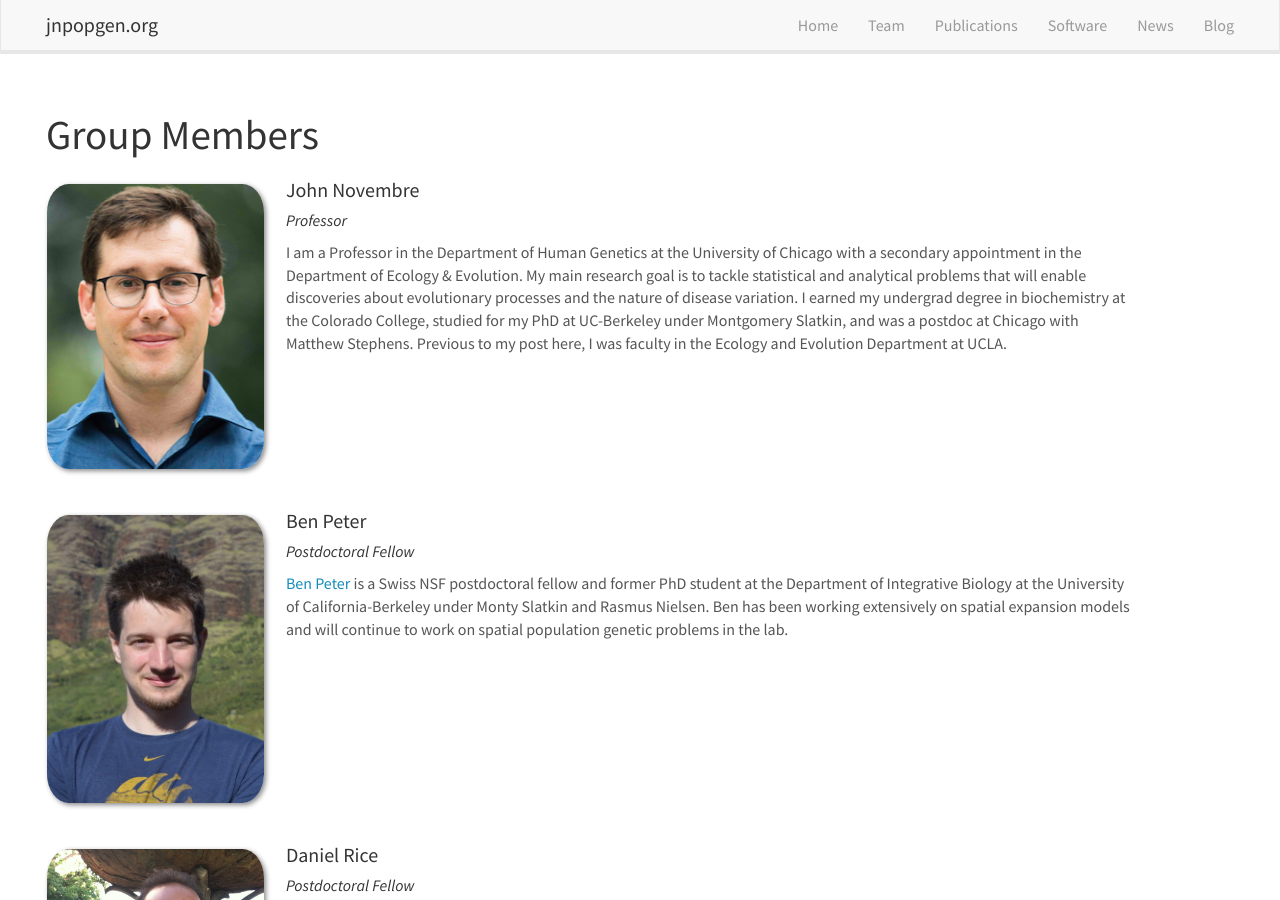
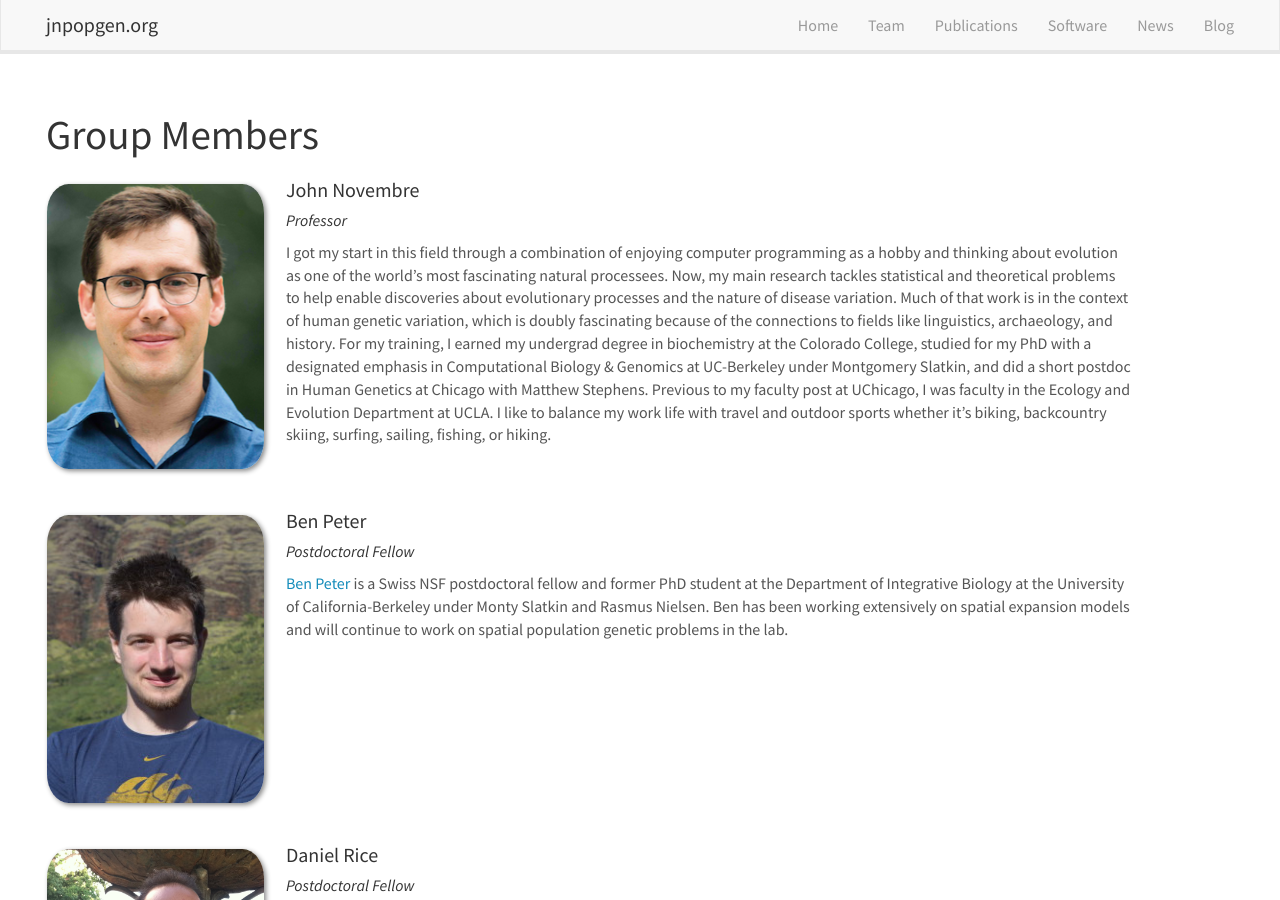
Before and after one commit to NovembreLab/NovembreLab.github.io, a Jekyll site: the page built from _pages/team.md, in a window 1280 px wide and 900 px high. Built offline with Jekyll 4.4.1, drawn with Linux system fonts in a browser that asks for light colours; nearby versions of some CDN libraries.

Commit message:
Updated bio

```diff
--- a/_data/team_members.yml
+++ b/_data/team_members.yml
@@ -1,7 +1,7 @@
 - name: John Novembre
   photo: john-novembre-small.png
   info: Professor
-  blurb: "I am a Professor in the Department of Human Genetics at the University of Chicago with a secondary appointment in the Department of Ecology & Evolution. My main research goal is to tackle statistical and analytical problems that will enable discoveries about evolutionary processes and the nature of disease variation. I earned my undergrad degree in biochemistry at the Colorado College, studied for my PhD at UC-Berkeley under Montgomery Slatkin, and was a postdoc at Chicago with Matthew Stephens.  Previous to my post here, I was faculty in the Ecology and Evolution Department at UCLA."
+  blurb: "I got my start in this field through a combination of enjoying computer programming as a hobby and thinking about evolution as one of the world's most fascinating natural processees.  Now, my main research tackles statistical and theoretical problems to help enable discoveries about evolutionary processes and the nature of disease variation. Much of that work is in the context of human genetic variation, which is doubly fascinating because of the connections to fields like linguistics, archaeology, and history.  For my training, I earned my undergrad degree in biochemistry at the Colorado College, studied for my PhD with a designated emphasis in Computational Biology & Genomics at UC-Berkeley under Montgomery Slatkin, and did a short postdoc in Human Genetics at Chicago with Matthew Stephens.  Previous to my faculty post at UChicago, I was faculty in the Ecology and Evolution Department at UCLA.  I like to balance my work life with travel and outdoor sports whether it's biking, backcountry skiing, surfing, sailing, fishing, or hiking."
 
 - name: Ben Peter
   photo: ben-peter.jpg
```
